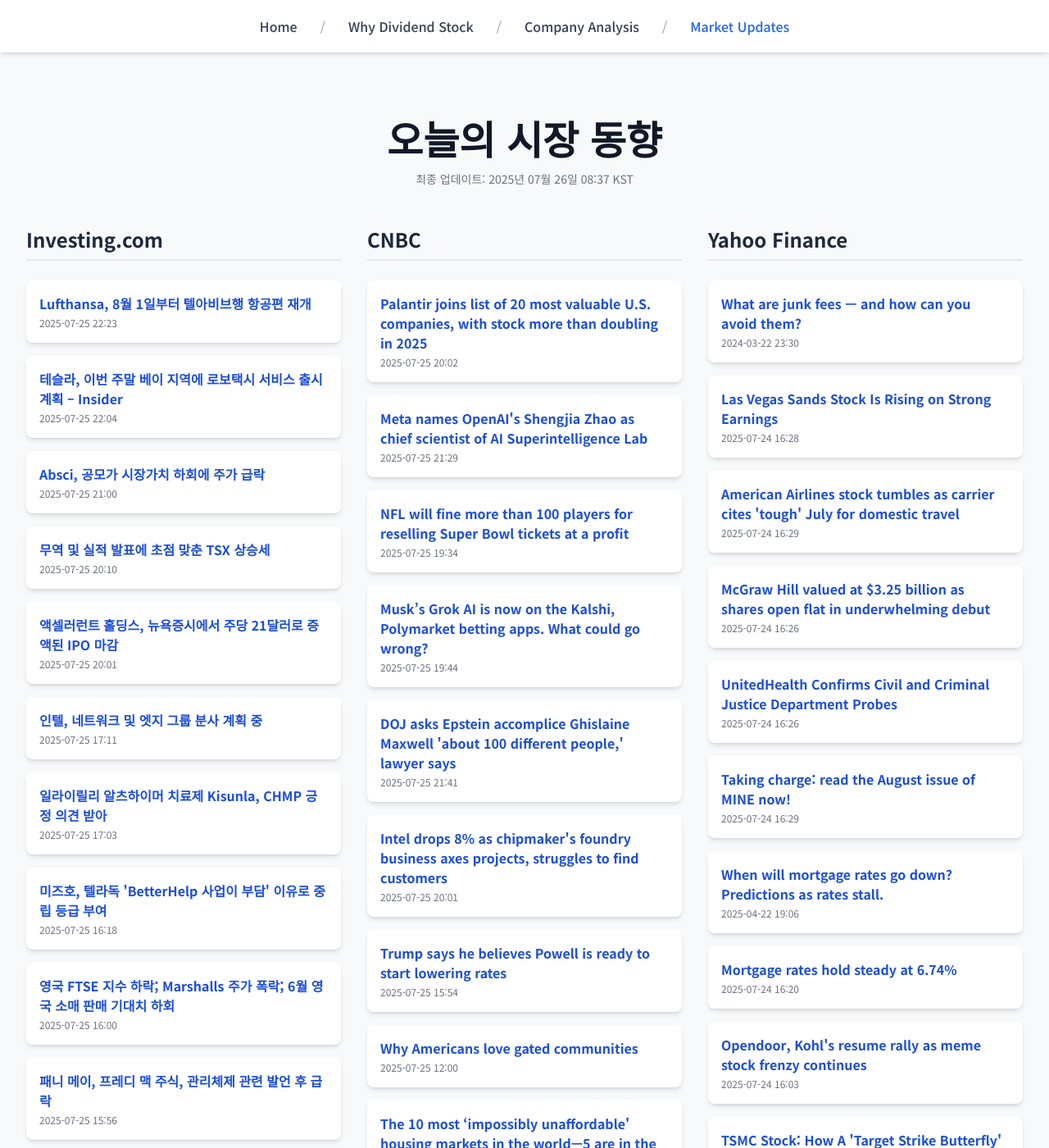
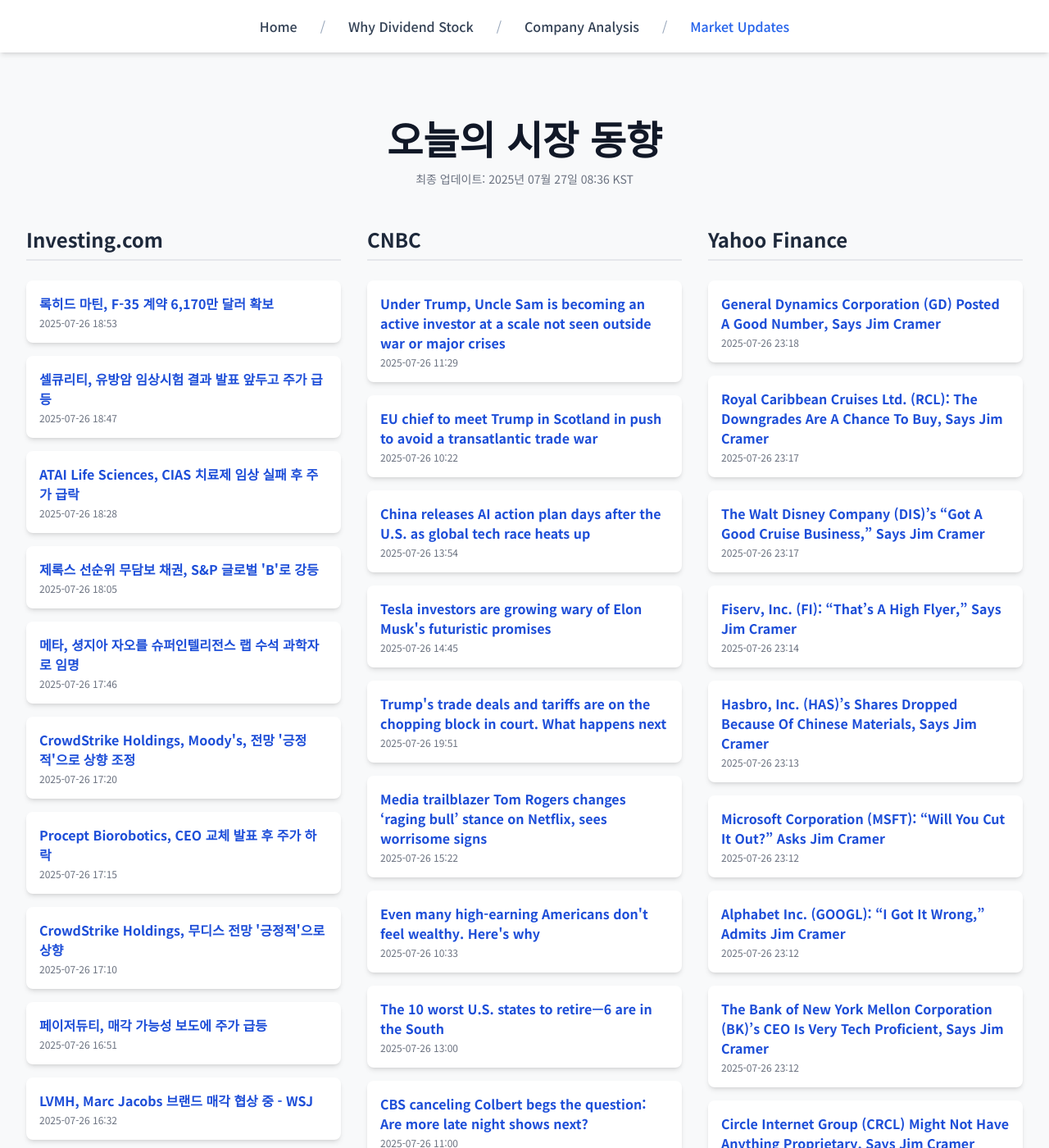
Before and after one commit to Kay-Hwang/my-company-analysis, a Jekyll site: the page built from market-updates.html, in a window 1280 px wide and 1400 px high. Shown: the whole window at 82% size. Built offline with Jekyll 4.4.1, drawn with Linux system fonts in a browser that asks for light colours; nearby versions of some CDN libraries; a script that is not in the unit is left out; some of the changed text lies outside the part shown.

Commit message:
Update daily data

```diff
--- a/_data/latest_data.json
+++ b/_data/latest_data.json
@@ -1,190 +1,190 @@
 {
-  "lastUpdated": "2025년 07월 26일 08:37 KST",
+  "lastUpdated": "2025년 07월 27일 08:36 KST",
   "news": {
     "investing": [
       {
-        "title": "Lufthansa, 8월 1일부터 텔아비브행 항공편 재개",
-        "link": "https://kr.investing.com/news/stock-market-news/article-93CH-1564733",
-        "pubDate": "2025-07-25 22:23:49",
-        "summary": "Lufthansa, 8월 1일부터 텔아비브행 항공편 재개"
+        "title": "록히드 마틴, F-35 계약 6,170만 달러 확보",
+        "link": "https://kr.investing.com/news/stock-market-news/article-93CH-1565008",
+        "pubDate": "2025-07-26 18:53:53",
+        "summary": "록히드 마틴, F-35 계약 6,170만 달러 확보"
       },
       {
-        "title": "테슬라, 이번 주말 베이 지역에 로보택시 서비스 출시 계획 – Insider",
-        "link": "https://kr.investing.com/news/stock-market-news/article-93CH-1564730",
-        "pubDate": "2025-07-25 22:04:58",
-        "summary": "테슬라, 이번 주말 베이 지역에 로보택시 서비스 출시 계획 – Insider"
+        "title": "셀큐리티, 유방암 임상시험 결과 발표 앞두고 주가 급등",
+        "link": "https://kr.investing.com/news/stock-market-news/article-93CH-1565007",
+        "pubDate": "2025-07-26 18:47:28",
+        "summary": "셀큐리티, 유방암 임상시험 결과 발표 앞두고 주가 급등"
       },
       {
-        "title": "Absci, 공모가 시장가치 하회에 주가 급락",
-        "link": "https://kr.investing.com/news/stock-market-news/article-93CH-1564709",
-        "pubDate": "2025-07-25 21:00:30",
-        "summary": "Absci, 공모가 시장가치 하회에 주가 급락"
+        "title": "ATAI Life Sciences, CIAS 치료제 임상 실패 후 주가 급락",
+        "link": "https://kr.investing.com/news/stock-market-news/article-93CH-1565005",
+        "pubDate": "2025-07-26 18:28:42",
+        "summary": "ATAI Life Sciences, CIAS 치료제 임상 실패 후 주가 급락"
       },
       {
-        "title": "무역 및 실적 발표에 초점 맞춘 TSX 상승세",
-        "link": "https://kr.investing.com/news/stock-market-news/article-1564214",
-        "pubDate": "2025-07-25 20:10:07",
-        "summary": "무역 및 실적 발표에 초점 맞춘 TSX 상승세"
+        "title": "제록스 선순위 무담보 채권, S&P 글로벌 'B'로 강등",
+        "link": "https://kr.investing.com/news/stock-market-news/article-93CH-1565002",
+        "pubDate": "2025-07-26 18:05:10",
+        "summary": "제록스 선순위 무담보 채권, S&P 글로벌 'B'로 강등"
       },
       {
-        "title": "액셀러런트 홀딩스, 뉴욕증시에서 주당 21달러로 증액된 IPO 마감",
-        "link": "https://kr.investing.com/news/stock-market-news/article-432SI-1564676",
-        "pubDate": "2025-07-25 20:01:09",
-        "summary": "액셀러런트 홀딩스, 뉴욕증시에서 주당 21달러로 증액된 IPO 마감"
+        "title": "메타, 셩지아 자오를 슈퍼인텔리전스 랩 수석 과학자로 임명",
+        "link": "https://kr.investing.com/news/stock-market-news/article-93CH-1565000",
+        "pubDate": "2025-07-26 17:46:51",
+        "summary": "메타, 셩지아 자오를 슈퍼인텔리전스 랩 수석 과학자로 임명"
       },
       {
-        "title": "인텔, 네트워크 및 엣지 그룹 분사 계획 중",
-        "link": "https://kr.investing.com/news/stock-market-news/article-1564626",
-        "pubDate": "2025-07-25 17:11:47",
-        "summary": "인텔, 네트워크 및 엣지 그룹 분사 계획 중"
+        "title": "CrowdStrike Holdings, Moody's, 전망 '긍정적'으로 상향 조정",
+        "link": "https://kr.investing.com/news/stock-market-news/article-93CH-1564998",
+        "pubDate": "2025-07-26 17:20:04",
+        "summary": "CrowdStrike Holdings, Moody's, 전망 '긍정적'으로 상향 조정"
       },
       {
-        "title": "일라이릴리 알츠하이머 치료제 Kisunla, CHMP 긍정 의견 받아",
-        "link": "https://kr.investing.com/news/stock-market-news/article-93CH-1564622",
-        "pubDate": "2025-07-25 17:03:52",
-        "summary": "일라이릴리 알츠하이머 치료제 Kisunla, CHMP 긍정 의견 받아"
+        "title": "Procept Biorobotics, CEO 교체 발표 후 주가 하락",
+        "link": "https://kr.investing.com/news/stock-market-news/article-93CH-1564997",
+        "pubDate": "2025-07-26 17:15:05",
+        "summary": "Procept Biorobotics, CEO 교체 발표 후 주가 하락"
       },
       {
-        "title": "미즈호, 텔라독 'BetterHelp 사업이 부담' 이유로 중립 등급 부여",
-        "link": "https://kr.investing.com/news/stock-market-news/article-1564585",
-        "pubDate": "2025-07-25 16:18:16",
-        "summary": "미즈호, 텔라독 'BetterHelp 사업이 부담' 이유로 중립 등급 부여"
+        "title": "CrowdStrike Holdings, 무디스 전망 '긍정적'으로 상향",
+        "link": "https://kr.investing.com/news/stock-market-news/article-93CH-1564996",
+        "pubDate": "2025-07-26 17:10:12",
+        "summary": "CrowdStrike Holdings, 무디스 전망 '긍정적'으로 상향"
       },
       {
-        "title": "영국 FTSE 지수 하락; Marshalls 주가 폭락; 6월 영국 소매 판매 기대치 하회",
-        "link": "https://kr.investing.com/news/stock-market-news/article-1564023",
-        "pubDate": "2025-07-25 16:00:56",
-        "summary": "영국 FTSE 지수 하락; Marshalls 주가 폭락; 6월 영국 소매 판매 기대치 하회"
+        "title": "페이저듀티, 매각 가능성 보도에 주가 급등",
+        "link": "https://kr.investing.com/news/stock-market-news/article-93CH-1564994",
+        "pubDate": "2025-07-26 16:51:29",
+        "summary": "페이저듀티, 매각 가능성 보도에 주가 급등"
       },
       {
-        "title": "패니 메이, 프레디 맥 주식, 관리체제 관련 발언 후 급락",
-        "link": "https://kr.investing.com/news/stock-market-news/article-1564557",
-        "pubDate": "2025-07-25 15:56:28",
-        "summary": "패니 메이, 프레디 맥 주식, 관리체제 관련 발언 후 급락"
+        "title": "LVMH, Marc Jacobs 브랜드 매각 협상 중 - WSJ",
+        "link": "https://kr.investing.com/news/stock-market-news/article-93CH-1564993",
+        "pubDate": "2025-07-26 16:32:50",
+        "summary": "LVMH, Marc Jacobs 브랜드 매각 협상 중 - WSJ"
       }
     ],
     "cnbc": [
       {
-        "title": "Palantir joins list of 20 most valuable U.S. companies, with stock more than doubling in 2025",
-        "link": "https://www.cnbc.com/2025/07/25/palantir-jumps-to-all-time-high-becomes-20th-most-valuable-us-firm-.html",
-        "pubDate": "Fri, 25 Jul 2025 20:02:12 GMT",
-        "summary": "The provider of software for defense agencies jumped about 3% on Friday to a record, ranking the company among the top 20 U.S. firms by market value."
+        "title": "Under Trump, Uncle Sam is becoming an active investor at a scale not seen outside war or major crises",
+        "link": "https://www.cnbc.com/2025/07/26/under-trump-us-an-active-investor-at-scale-not-seen-outside-major-crises.html",
+        "pubDate": "Sat, 26 Jul 2025 11:29:46 GMT",
+        "summary": "The Trump administration has shown that it's willing to buy up stakes in publicly traded companies, a level of intervention that some say is unprecedented."
       },
       {
-        "title": "Meta names OpenAI's Shengjia Zhao as chief scientist of AI Superintelligence Lab",
-        "link": "https://www.cnbc.com/2025/07/25/zuckerberg-shengjia-zhao-meta-ai-lab-chief-scientist-openai.html",
-        "pubDate": "Fri, 25 Jul 2025 21:29:40 GMT",
-        "summary": "Shengjia Zhao will work directly with Zuckerberg and Alexandr Wang, the former CEO of Scale AI and now Meta's chief AI officer."
+        "title": "EU chief to meet Trump in Scotland in push to avoid a transatlantic trade war",
+        "link": "https://www.cnbc.com/2025/07/26/eu-chief-to-meet-trump-in-scotland-in-push-to-secure-a-us-trade-deal.html",
+        "pubDate": "Sat, 26 Jul 2025 10:22:53 GMT",
+        "summary": "\"I think we have a good 50/50 chance. That's a lot,\" Trump said."
       },
       {
-        "title": "NFL will fine more than 100 players for reselling Super Bowl tickets at a profit",
-        "link": "https://www.cnbc.com/2025/07/25/nfl-to-fine-players-for-reselling-super-bowl-tickets-at-a-profit.html",
-        "pubDate": "Fri, 25 Jul 2025 19:34:45 GMT",
-        "summary": "Violators will be fined up to 2 times the face value of the tickets and could lose the ability to purchase future NFL tickets, according to a memo."
+        "title": "China releases AI action plan days after the U.S. as global tech race heats up",
+        "link": "https://www.cnbc.com/2025/07/26/china-ai-action-plan.html",
+        "pubDate": "Sat, 26 Jul 2025 13:54:40 GMT",
+        "summary": "China on Saturday released a global action plan for artificial intelligence that called for international cooperation on tech development and regulation."
       },
       {
-        "title": "Musk’s Grok AI is now on the Kalshi, Polymarket betting apps. What could go wrong?",
-        "link": "https://www.cnbc.com/2025/07/25/musk-grok-kalshi-polymarket.html",
-        "pubDate": "Fri, 25 Jul 2025 19:44:08 GMT",
-        "summary": "Polymarket exploded into the public eye during the 2024 election between President Donald Trump and President Joe Biden."
+        "title": "Tesla investors are growing wary of Elon Musk's futuristic promises",
+        "link": "https://www.cnbc.com/2025/07/26/tesla-investors-grow-wary-of-elon-musk-robotaxi-promises.html",
+        "pubDate": "Sat, 26 Jul 2025 14:45:41 GMT",
+        "summary": "Tesla shares plummeted as CEO Elon Musk's promises for robotaxis failed to excite investors following another disappointing earnings report."
       },
       {
-        "title": "DOJ asks Epstein accomplice Ghislaine Maxwell 'about 100 different people,' lawyer says",
-        "link": "https://www.cnbc.com/2025/07/25/trump-epstein-maxwell-doj-clinton.html",
-        "pubDate": "Fri, 25 Jul 2025 21:41:56 GMT",
-        "summary": "President Donald Trump is dealing with a weekslong backlash over the DOJ's decision not to release documents related to sex offender Jeffrey Epstein."
+        "title": "Trump's trade deals and tariffs are on the chopping block in court. What happens next",
+        "link": "https://www.cnbc.com/2025/07/26/trump-tariffs-trade-lawsuits.html",
+        "pubDate": "Sat, 26 Jul 2025 19:51:16 GMT",
+        "summary": "Trump has recently announced preliminary trade deals with Japan and other countries, and many of his paused \"reciprocal\" tariffs are set to resume next month."
       },
       {
-        "title": "Intel drops 8% as chipmaker's foundry business axes projects, struggles to find customers",
-        "link": "https://www.cnbc.com/2025/07/25/intel-drops-9percent-as-ceo-warns-of-chip-manufacturing-issues.html",
-        "pubDate": "Fri, 25 Jul 2025 20:01:09 GMT",
-        "summary": "Intel's stock dropped 8% after the chipmaker said it would slash foundry costs in its latest attempt to turn around its struggling business."
+        "title": "Media trailblazer Tom Rogers changes ‘raging bull’ stance on Netflix, sees worrisome signs",
+        "link": "https://www.cnbc.com/2025/07/26/netflix-raging-bull-changes-stance-what-worries-media-mogul-rogers.html",
+        "pubDate": "Sat, 26 Jul 2025 15:22:33 GMT",
+        "summary": "Former NBC Cable President Tom Rogers is raising concerns about Netflix amid a competitive streaming environment."
       },
       {
-        "title": "Trump says he believes Powell is ready to start lowering rates",
-        "link": "https://www.cnbc.com/2025/07/25/trump-says-he-believes-powell-is-ready-to-start-lowering-rates.html",
-        "pubDate": "Fri, 25 Jul 2025 15:54:12 GMT",
-        "summary": "Trump on Friday expressed confidence the Fed will start cutting, a day after he met with central bank Chair Jerome Powell."
+        "title": "Even many high-earning Americans don't feel wealthy. Here's why",
+        "link": "https://www.cnbc.com/2025/07/26/henrys-why-high-earning-americans-do-not-feel-rich.html",
+        "pubDate": "Sat, 26 Jul 2025 10:33:01 GMT",
+        "summary": "Many high earners in the U.S. still feel broke. Between lifestyle creep, debt and social pressure, even $200,000 per year doesn't always buy peace of mind."
       },
       {
-        "title": "Why Americans love gated communities",
-        "link": "https://www.cnbc.com/2025/07/25/why-americans-love-gated-communities.html",
-        "pubDate": "Fri, 25 Jul 2025 12:00:01 GMT",
-        "summary": "American gated communities offer security and privacy and prestige, but what many homebuyers are increasingly attracted to are their amenities."
+        "title": "The 10 worst U.S. states to retire—6 are in the South",
+        "link": "https://www.cnbc.com/2025/07/26/worst-us-states-to-retire-bankrate.html",
+        "pubDate": "Sat, 26 Jul 2025 13:00:01 GMT",
+        "summary": "Factors like affordability and weather may make these states unattractive to retirees, but they could be right for you based on your personal preferences."
       },
       {
-        "title": "The 10 most ‘impossibly unaffordable' housing markets in the world—5 are in the U.S.",
-        "link": "https://www.cnbc.com/2025/07/25/the-10-most-impossibly-unaffordable-housing-markets-in-the-world.html",
-        "pubDate": "Fri, 25 Jul 2025 17:38:58 GMT",
-        "summary": "Five of the ten markets with the highest median home price to median income ratio were in the United States, according to a May study."
+        "title": "CBS canceling Colbert begs the question: Are more late night shows next?",
+        "link": "https://www.cnbc.com/2025/07/26/cbs-canceling-colbert-raises-late-night-questions.html",
+        "pubDate": "Sat, 26 Jul 2025 11:00:01 GMT",
+        "summary": "The cost of producing late night programs has risen as the media industry has been upended by streaming and shifting consumer habits."
       },
       {
-        "title": "Trump floats tariff 'rebate' for consumers. That could be a challenge, experts say",
-        "link": "https://www.cnbc.com/2025/07/25/trump-stimulus-check-tariff-rebate.html",
-        "pubDate": "Fri, 25 Jul 2025 19:24:17 GMT",
-        "summary": "President Donald Trump said he's considering a tariff \"rebate\" for some Americans. If authorized, it's unclear whether it could come as a stimulus check."
+        "title": "Are 2 to 3 cups of coffee a day too much? It's complicated, experts say: 'It's different for each person'",
+        "link": "https://www.cnbc.com/2025/07/26/how-much-coffee-is-too-much-coffee-experts-weigh-in.html",
+        "pubDate": "Sat, 26 Jul 2025 16:00:01 GMT",
+        "summary": "Figuring out how much coffee is too much isn't straightforward. Experts explain why, and what you need to know about its benefits and risks."
       }
     ],
     "yahoo": [
       {
-        "title": "What are junk fees — and how can you avoid them?",
-        "link": "https://finance.yahoo.com/personal-finance/credit-cards/article/what-are-junk-fees-233042252.html",
-        "pubDate": "2024-03-22T23:30:42Z",
-        "summary": "What are junk fees — and how can you avoid them?"
+        "title": "General Dynamics Corporation (GD) Posted A Good Number, Says Jim Cramer",
+        "link": "https://finance.yahoo.com/news/general-dynamics-corporation-gd-posted-231831185.html",
+        "pubDate": "2025-07-26T23:18:31Z",
+        "summary": "General Dynamics Corporation (GD) Posted A Good Number, Says Jim Cramer"
       },
       {
-        "title": "Las Vegas Sands Stock Is Rising on Strong Earnings",
-        "link": "https://www.barrons.com/articles/las-vegas-sands-earnings-stock-price-5d35cbbc?siteid=yhoof2&yptr=yahoo",
-        "pubDate": "2025-07-24T16:28:00Z",
-        "summary": "Las Vegas Sands Stock Is Rising on Strong Earnings"
+        "title": "Royal Caribbean Cruises Ltd. (RCL): The Downgrades Are A Chance To Buy, Says Jim Cramer",
+        "link": "https://finance.yahoo.com/news/royal-caribbean-cruises-ltd-rcl-231735198.html",
+        "pubDate": "2025-07-26T23:17:35Z",
+        "summary": "Royal Caribbean Cruises Ltd. (RCL): The Downgrades Are A Chance To Buy, Says Jim Cramer"
       },
       {
-        "title": "American Airlines stock tumbles as carrier cites 'tough' July for domestic travel",
-        "link": "https://finance.yahoo.com/news/american-airlines-stock-tumbles-as-carrier-cites-tough-july-for-domestic-travel-162511451.html",
-        "pubDate": "2025-07-24T16:29:22Z",
-        "summary": "American Airlines stock tumbles as carrier cites 'tough' July for domestic travel"
+        "title": "The Walt Disney Company (DIS)’s “Got A Good Cruise Business,” Says Jim Cramer",
+        "link": "https://finance.yahoo.com/news/walt-disney-company-dis-got-231706127.html",
+        "pubDate": "2025-07-26T23:17:06Z",
+        "summary": "The Walt Disney Company (DIS)’s “Got A Good Cruise Business,” Says Jim Cramer"
       },
       {
-        "title": "McGraw Hill valued at $3.25 billion as shares open flat in underwhelming debut",
-        "link": "https://finance.yahoo.com/news/mcgraw-hill-notches-3-25-162637757.html",
-        "pubDate": "2025-07-24T16:26:37Z",
-        "summary": "McGraw Hill valued at $3.25 billion as shares open flat in underwhelming debut"
+        "title": "Fiserv, Inc. (FI): “That’s A High Flyer,” Says Jim Cramer",
+        "link": "https://finance.yahoo.com/news/fiserv-inc-fi-high-flyer-231431305.html",
+        "pubDate": "2025-07-26T23:14:31Z",
+        "summary": "Fiserv, Inc. (FI): “That’s A High Flyer,” Says Jim Cramer"
       },
       {
-        "title": "UnitedHealth Confirms Civil and Criminal Justice Department Probes",
-        "link": "https://www.wsj.com/health/healthcare/unitedhealth-contacts-u-s-justice-amid-reports-of-medicare-billing-probe-8892033e?siteid=yhoof2&yptr=yahoo",
-        "pubDate": "2025-07-24T16:26:00Z",
-        "summary": "UnitedHealth Confirms Civil and Criminal Justice Department Probes"
+        "title": "Hasbro, Inc. (HAS)’s Shares Dropped Because Of Chinese Materials, Says Jim Cramer",
+        "link": "https://finance.yahoo.com/news/hasbro-inc-shares-dropped-because-231343535.html",
+        "pubDate": "2025-07-26T23:13:43Z",
+        "summary": "Hasbro, Inc. (HAS)’s Shares Dropped Because Of Chinese Materials, Says Jim Cramer"
       },
       {
-        "title": "Taking charge: read the August issue of MINE now!",
-        "link": "https://finance.yahoo.com/news/taking-charge-read-august-issue-162939614.html",
-        "pubDate": "2025-07-24T16:29:39Z",
-        "summary": "Taking charge: read the August issue of MINE now!"
+        "title": "Microsoft Corporation (MSFT): “Will You Cut It Out?” Asks Jim Cramer",
+        "link": "https://finance.yahoo.com/news/microsoft-corporation-msft-cut-asks-231259825.html",
+        "pubDate": "2025-07-26T23:12:59Z",
+        "summary": "Microsoft Corporation (MSFT): “Will You Cut It Out?” Asks Jim Cramer"
       },
       {
-        "title": "When will mortgage rates go down? Predictions as rates stall.",
-        "link": "https://finance.yahoo.com/personal-finance/mortgages/article/when-will-mortgage-rates-go-down-predictions-as-rates-stall-190610524.html",
-        "pubDate": "2025-04-22T19:06:10Z",
-        "summary": "When will mortgage rates go down? Predictions as rates stall."
+        "title": "Alphabet Inc. (GOOGL): “I Got It Wrong,” Admits Jim Cramer",
+        "link": "https://finance.yahoo.com/news/alphabet-inc-googl-got-wrong-231235772.html",
+        "pubDate": "2025-07-26T23:12:35Z",
+        "summary": "Alphabet Inc. (GOOGL): “I Got It Wrong,” Admits Jim Cramer"
       },
       {
-        "title": "Mortgage rates hold steady at 6.74%",
-        "link": "https://finance.yahoo.com/news/mortgage-rates-hold-steady-at-674-162025150.html",
-        "pubDate": "2025-07-24T16:20:25Z",
-        "summary": "Mortgage rates hold steady at 6.74%"
+        "title": "The Bank of New York Mellon Corporation (BK)’s CEO Is Very Tech Proficient, Says Jim Cramer",
+        "link": "https://finance.yahoo.com/news/bank-york-mellon-corporation-bk-231203708.html",
+        "pubDate": "2025-07-26T23:12:03Z",
+        "summary": "The Bank of New York Mellon Corporation (BK)’s CEO Is Very Tech Proficient, Says Jim Cramer"
       },
       {
-        "title": "Opendoor, Kohl's resume rally as meme stock frenzy continues",
-        "link": "https://finance.yahoo.com/news/opendoor-kohls-resume-rally-meme-160314410.html",
-        "pubDate": "2025-07-24T16:03:14Z",
-        "summary": "Opendoor, Kohl's resume rally as meme stock frenzy continues"
+        "title": "Circle Internet Group (CRCL) Might Not Have Anything Proprietary, Says Jim Cramer",
+        "link": "https://finance.yahoo.com/news/circle-internet-group-crcl-might-231126835.html",
+        "pubDate": "2025-07-26T23:11:26Z",
+        "summary": "Circle Internet Group (CRCL) Might Not Have Anything Proprietary, Says Jim Cramer"
       },
       {
-        "title": "TSMC Stock: How A 'Target Strike Butterfly' Could Boost Gains",
-        "link": "https://www.investors.com/research/options/taiwan-semiconductor-semi-tsm-tsmc-stock-target-strike-butterfly-options/?src=A00220&yptr=yahoo",
-        "pubDate": "2025-07-24T16:38:22Z",
-        "summary": "TSMC Stock: How A 'Target Strike Butterfly' Could Boost Gains"
+        "title": "BlackRock, Inc. (BLK)’s Gonna Win Big In Stablecoins, Says Jim Cramer",
+        "link": "https://finance.yahoo.com/news/blackrock-inc-blk-gonna-win-231103651.html",
+        "pubDate": "2025-07-26T23:11:03Z",
+        "summary": "BlackRock, Inc. (BLK)’s Gonna Win Big In Stablecoins, Says Jim Cramer"
       }
     ]
   }
```
